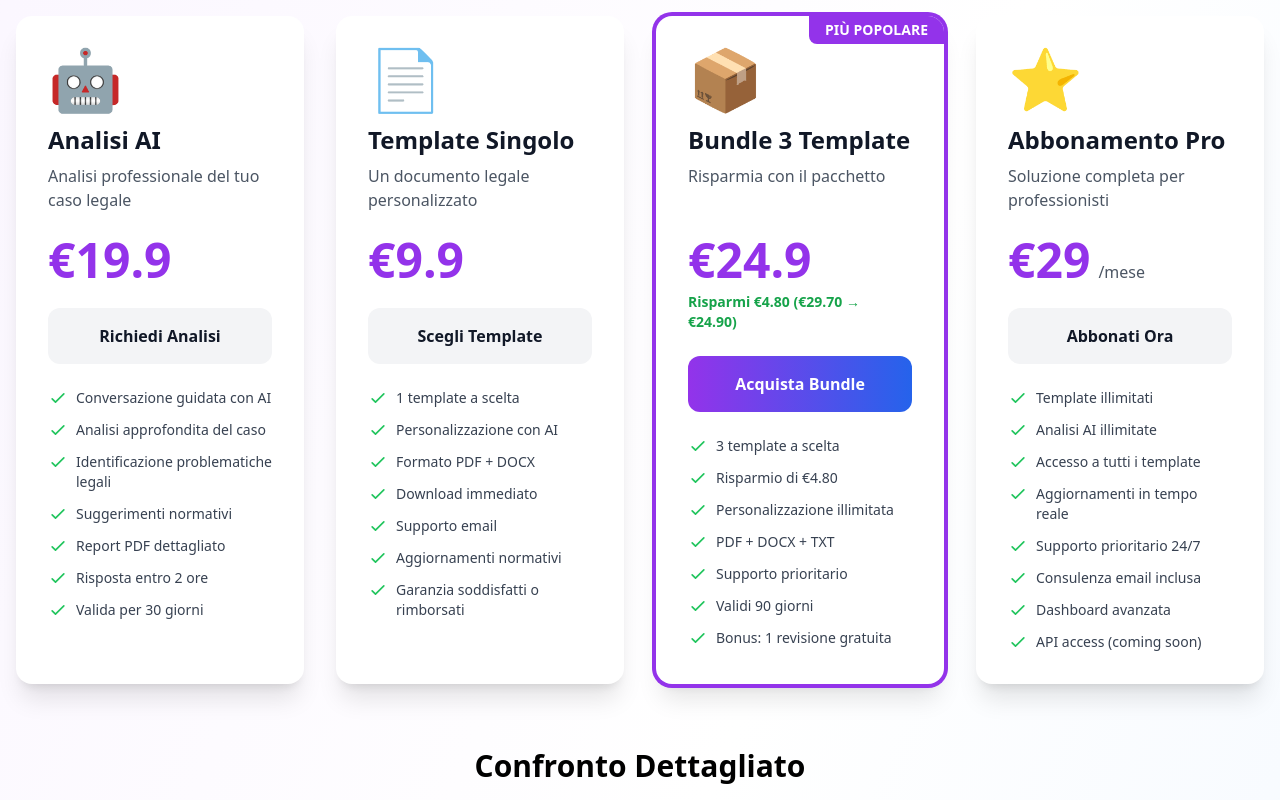
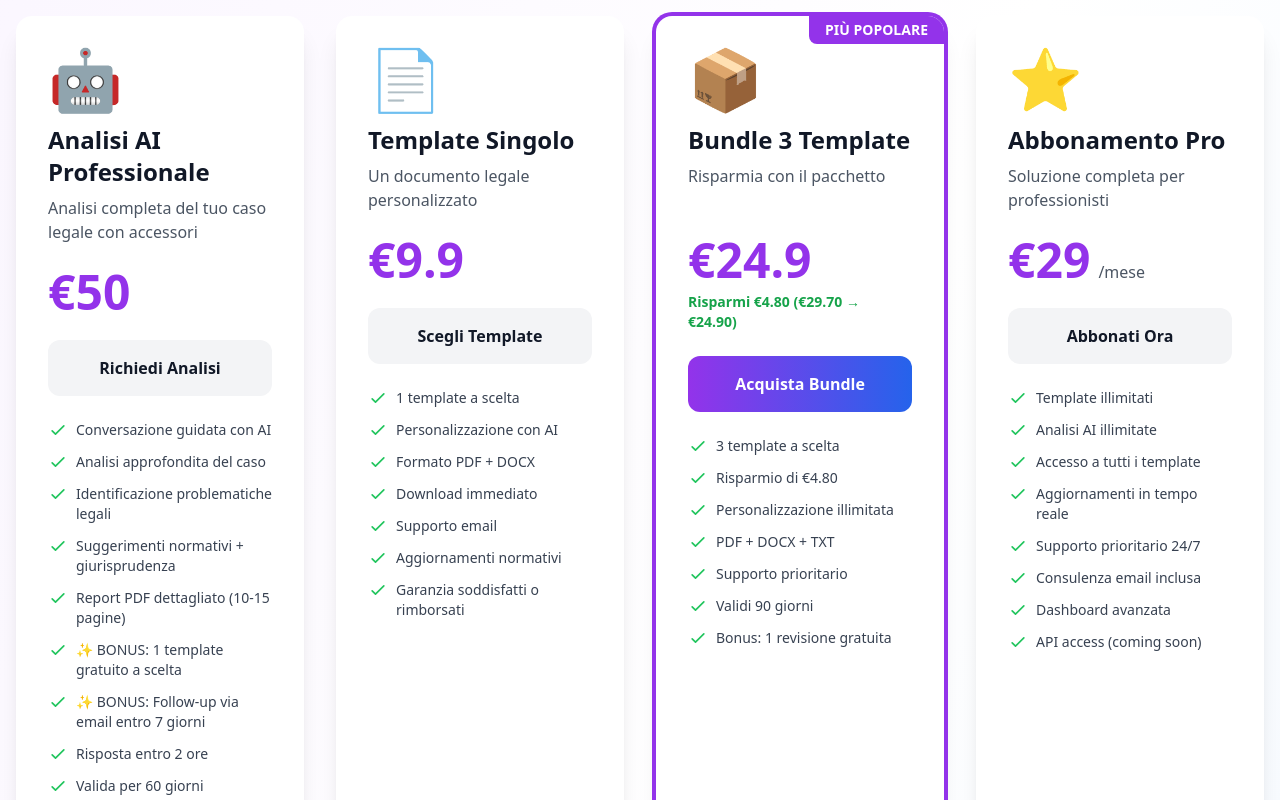
Before and after one commit to guidoai1973-eng/studiolegale-ai, a Next.js app: page /pricing in a window 1280 px wide. Shown: the part 600-1400 px from the top of the page. Built offline with nearby package versions, Linux system fonts and the light colour scheme.

Commit message:
Update pricing: Analisi AI da €19.90 a €50 + accessori (template gratis + follow-up)

```diff
--- a/app/api/checkout/route.ts
+++ b/app/api/checkout/route.ts
@@ -14,9 +14,9 @@ function getStripe() {
 // Price IDs mapping per i vari tier
 const PRICE_CONFIG: Record<string, { amount: number; name: string; description: string }> = {
   'analisi-ai': {
-    amount: 1990,
-    name: 'Analisi AI del Caso Legale',
-    description: 'Report PDF dettagliato con analisi approfondita e suggerimenti pratici'
+    amount: 5000,
+    name: 'Analisi AI Professionale del Caso Legale',
+    description: 'Report PDF completo (10-15 pagine) + 1 template gratuito + follow-up email entro 7 giorni'
   },
   'template-singolo': {
     amount: 990,
--- a/app/dashboard/page.tsx
+++ b/app/dashboard/page.tsx
@@ -45,7 +45,7 @@ export default function DashboardPage() {
           date: '2026-02-23',
           type: 'analisi',
           nome: 'Analisi AI - Controversia Condominiale',
-          prezzo: 19.90,
+          prezzo: 50.00,
           status: 'completed',
           pdfUrl: '/downloads/analisi-123.pdf'
         },
--- a/app/pricing/page.tsx
+++ b/app/pricing/page.tsx
@@ -18,18 +18,20 @@ interface PricingTier {
 const pricingTiers: PricingTier[] = [
   {
     id: 'analisi-ai',
-    nome: 'Analisi AI',
-    descrizione: 'Analisi professionale del tuo caso legale',
-    prezzo: 19.90,
+    nome: 'Analisi AI Professionale',
+    descrizione: 'Analisi completa del tuo caso legale con accessori',
+    prezzo: 50.00,
     icon: '🤖',
     features: [
       'Conversazione guidata con AI',
       'Analisi approfondita del caso',
       'Identificazione problematiche legali',
-      'Suggerimenti normativi',
-      'Report PDF dettagliato',
+      'Suggerimenti normativi + giurisprudenza',
+      'Report PDF dettagliato (10-15 pagine)',
+      '✨ BONUS: 1 template gratuito a scelta',
+      '✨ BONUS: Follow-up via email entro 7 giorni',
       'Risposta entro 2 ore',
-      'Valida per 30 giorni'
+      'Valida per 60 giorni'
     ],
     cta: 'Richiedi Analisi'
   },
```
